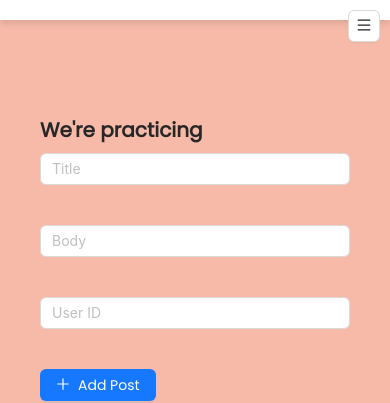
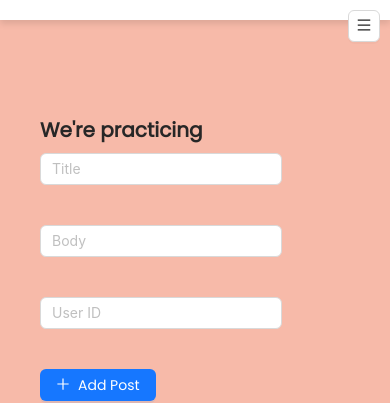
Before and after one commit to Sana-Mashhood/EmpMgmt-React, a React (Create React App) app: page / in a window 390 px wide. Shown: the top 403 px of the page. Built offline with nearby package versions, Linux system fonts and the light colour scheme; no server answers.

Commit message:
responsiveeeee???

```diff
--- a/src/App.css
+++ b/src/App.css
@@ -10,7 +10,6 @@
 body {
   background: rgb(247, 186, 169);
   display: flex;
-  justify-content: center;
   align-items: center;
   margin: 30px;
 }
@@ -141,6 +140,7 @@ h2 {
 @media only screen and (max-width: 768px) {
   .home {
     padding: 10px;
+    overflow-x: auto;
   }
 
   h2 {
--- a/src/pages/Home.js
+++ b/src/pages/Home.js
@@ -162,7 +162,7 @@ const Home = () => {
       <div className="home">
         <h2>We're practicing</h2>
         <Row gutter={[16, 16]}>
-          <Col xs={24} sm={12} md={8} lg={6}>
+          <Col sm={12} md={8} lg={6}>
             <Form layout="vertical" style={{ marginBottom: "20px" }}>
               <Form.Item>
                 <Input
@@ -174,7 +174,7 @@ const Home = () => {
               </Form.Item>
             </Form>
           </Col>
-          <Col xs={24} sm={12} md={8} lg={6}>
+          <Col sm={12} md={8} lg={6}>
             <Form.Item>
               <Input
                 placeholder="Body"
@@ -184,7 +184,7 @@ const Home = () => {
               />
             </Form.Item>
           </Col>
-          <Col xs={24} sm={12} md={8} lg={6}>
+          <Col sm={12} md={8} lg={6}>
             <Form.Item>
               <Input
                 placeholder="User ID"
@@ -194,7 +194,7 @@ const Home = () => {
               />
             </Form.Item>
           </Col>
-          <Col xs={24} sm={12} md={8} lg={6}>
+          <Col sm={12} md={8} lg={6}>
             <Form.Item>
               <Button type="primary" onClick={createNewPost} icon={<PlusOutlined />}>
                 Add Post
@@ -203,14 +203,13 @@ const Home = () => {
           </Col>
         </Row>
 
-        {/* Wrap the table in a scrollable container */}
         <div className="table-container">
           <Table
             dataSource={posts}
             columns={columns}
             rowKey="id"
             pagination={{ position: ["none", "none"] }}
-            scroll={{ x: '100%' }} // Enable horizontal scroll
+            scroll={{ x: '100%' }}
           />
         </div>
       </div>
```
